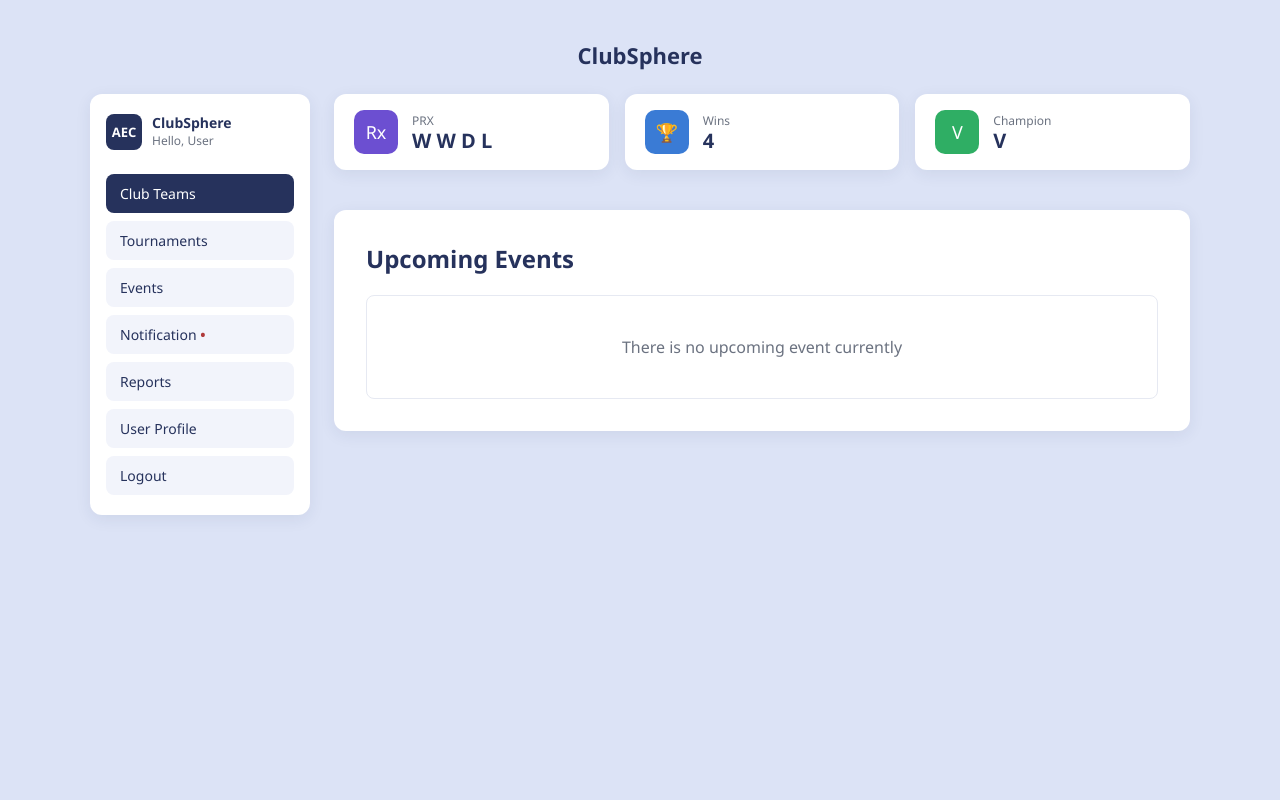
After one commit to mosaddiktawsif/ClubSphere, a PHP site: page /View/memberDashboard.php in a window 1280 px wide. The commit adds this page. Run offline with PHP 8.4, Linux system fonts and the light colour scheme; the visitor is signed in with stand-in values (Sample User, id 1).

Commit message:
Add member dashboard and update redirection logic for user roles

```diff
--- /dev/null
+++ b/View/memberDashboard.php
@@ -0,0 +1,90 @@
+<?php
+session_start();
+
+if (!isset($_SESSION["user_id"])) {
+    header("Location: login.php");
+    exit;
+}
+
+if ($_SESSION["role"] !== "member") {
+    header("Location: dashboard.php");
+    exit;
+}
+
+require_once __DIR__ . '/../Controllers/database.php';
+require_once __DIR__ . '/../Model/User.php';
+
+$database = new Database();
+$db = $database->connect();
+$user = new User($db);
+$userData = $user->findById($_SESSION["user_id"]);
+
+include __DIR__ . '/partials/header.php';
+?>
+
+<div class="admin-layout">
+    <div class="sidebar">
+        <div class="sidebar-logo">
+            <div class="logo-badge">AEC</div>
+            <div>
+                <div class="sidebar-title">ClubSphere</div>
+                <div class="sidebar-subtitle">Hello, User</div>
+            </div>
+        </div>
+        <div class="sidebar-nav">
+            <a href="memberDashboard.php" class="active">Club Teams</a>
+            <a href="#">Tournaments</a>
+            <a href="#">Events</a>
+            <a href="#">Notification <span class="text-red">•</span></a>
+            <a href="#">Reports</a>
+            <a href="edit_profile.php">User Profile</a>
+            <a href="../logout.php">Logout</a>
+        </div>
+    </div>
+
+    <div class="admin-main">
+        <div class="admin-stats">
+            <div class="stat-box">
+                <div class="stat-icon purple">
+                    <!-- Icon placeholder -->
+                    Rx
+                </div>
+                <div>
+                    <div class="stat-label">PRX</div>
+                    <div class="stat-value">W W D L</div>
+                </div>
+            </div>
+
+            <div class="stat-box">
+                <div class="stat-icon blue">
+                    <!-- Icon placeholder -->
+                    🏆
+                </div>
+                <div>
+                    <div class="stat-label">Wins</div>
+                    <div class="stat-value">4</div>
+                </div>
+            </div>
+
+            <div class="stat-box">
+                <div class="stat-icon green">
+                    <!-- Icon placeholder -->
+                    V
+                </div>
+                <div>
+                    <div class="stat-label">Champion</div>
+                    <div class="stat-value">V</div>
+                </div>
+            </div>
+        </div>
+
+        <div class="card wide">
+            <h2>Upcoming Events</h2>
+            <div style="border: 1px solid #e6e9f2; border-radius: 8px; padding: 40px; text-align: center; color: var(--muted);">
+                There is no upcoming event currently
+            </div>
+        </div>
+    </div>
+</div>
+
+<?php include __DIR__ . '/partials/footer.php'; ?>
--- a/index.php
+++ b/index.php
@@ -2,7 +2,11 @@
 session_start();
 
 if (isset($_SESSION["user_id"])) {
-    header("Location: View/dashboard.php");
+    if (isset($_SESSION["role"]) && $_SESSION["role"] === "member") {
+        header("Location: View/memberDashboard.php");
+    } else {
+        header("Location: View/dashboard.php");
+    }
 } else {
     header("Location: View/login.php");
 }
```
Also changed, not shown: Controllers/AuthController.php (+6 -1 lines).
